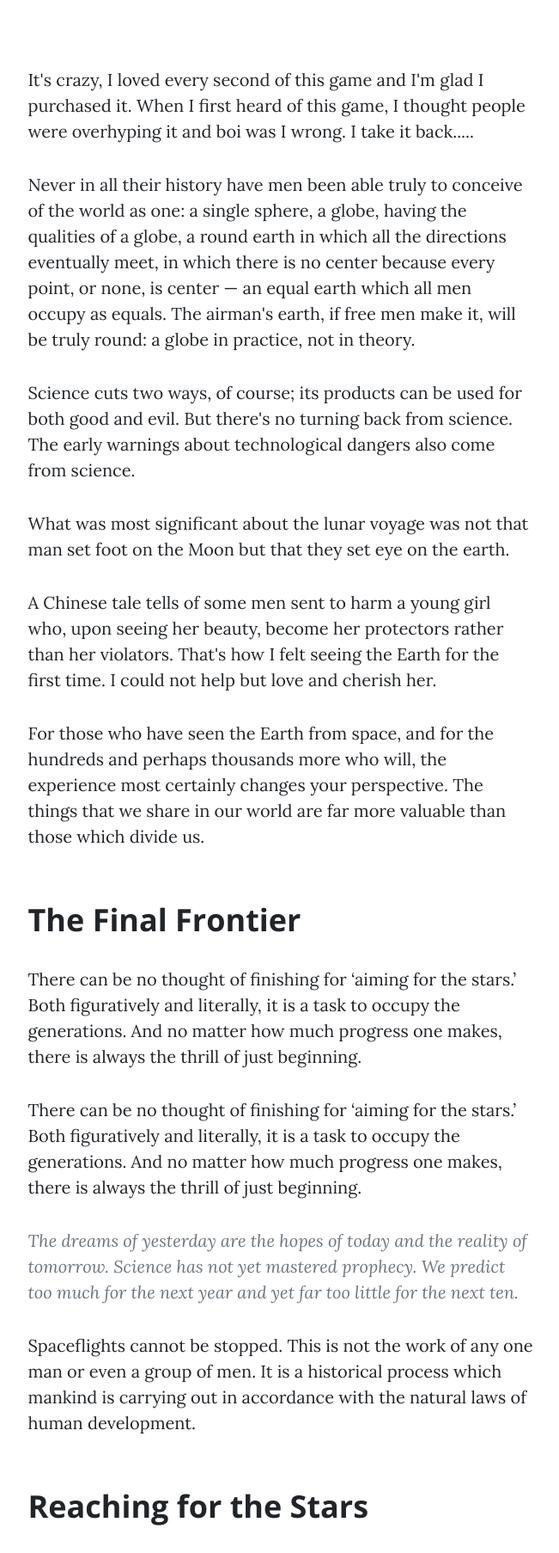
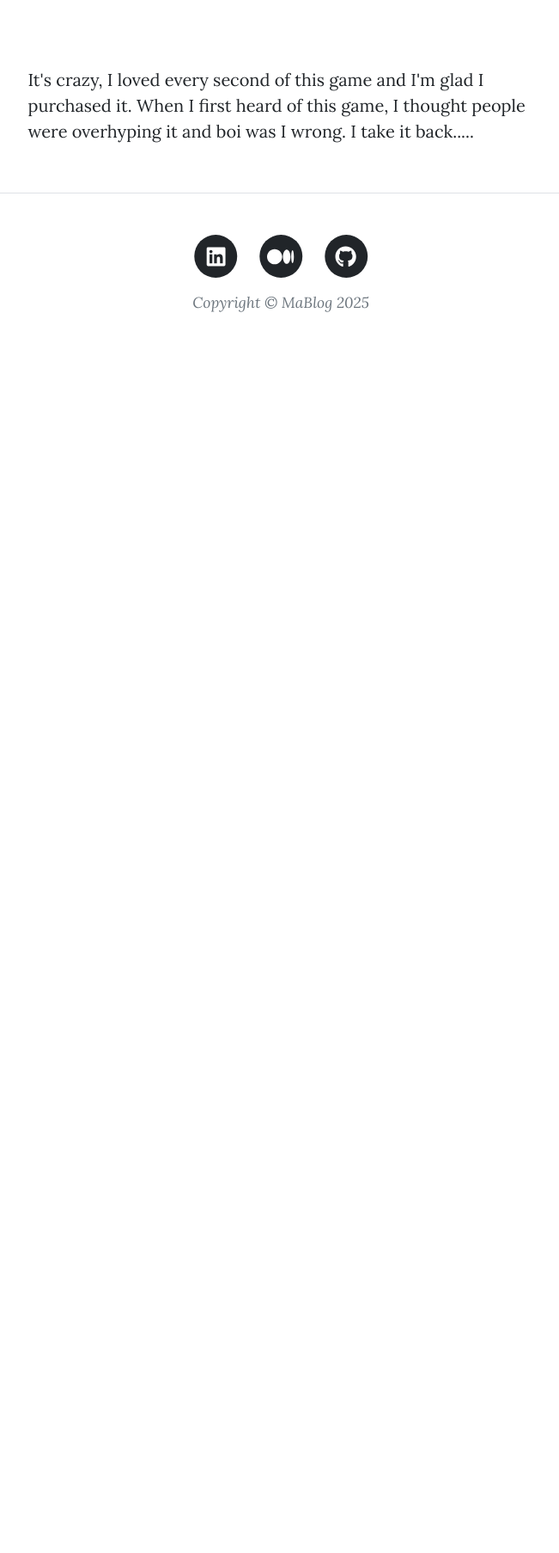
Before and after one commit to Infamous003/MaBlog, a Django app: page /posts/5/ in a window 1280 px wide. Shown: the part 860-2666 px from the top of the page at 86% size, without its empty margins (313-964 px from the left). After the commit the page ends 1223 px from the top, so only its background shows below. Run offline with Django 5.2, Linux system fonts and the light colour scheme; data comes from the database, SQL or seed files in the repository; some libraries are stand-ins or nearby versions.

Commit message:
Remove dummy text

```diff
--- a/blog/templates/blog/post.html
+++ b/blog/templates/blog/post.html
@@ -32,28 +32,6 @@ Contact
                         <a href="{% url 'post_delete' post.id %}"><i class="fa-solid fa-trash ms-3" id="js-delete"></i></a>
                     {% endif %}
                     <p>{{ post.content }}</p>
-                    <p>Never in all their history have men been able truly to conceive of the world as one: a single sphere, a globe, having the qualities of a globe, a round earth in which all the directions eventually meet, in which there is no center because every point, or none, is center — an equal earth which all men occupy as equals. The airman's earth, if free men make it, will be truly round: a globe in practice, not in theory.</p>
-                    <p>Science cuts two ways, of course; its products can be used for both good and evil. But there's no turning back from science. The early warnings about technological dangers also come from science.</p>
-                    <p>What was most significant about the lunar voyage was not that man set foot on the Moon but that they set eye on the earth.</p>
-                    <p>A Chinese tale tells of some men sent to harm a young girl who, upon seeing her beauty, become her protectors rather than her violators. That's how I felt seeing the Earth for the first time. I could not help but love and cherish her.</p>
-                    <p>For those who have seen the Earth from space, and for the hundreds and perhaps thousands more who will, the experience most certainly changes your perspective. The things that we share in our world are far more valuable than those which divide us.</p>
-                    <h2 class="section-heading">The Final Frontier</h2>
-                    <p>There can be no thought of finishing for ‘aiming for the stars.’ Both figuratively and literally, it is a task to occupy the generations. And no matter how much progress one makes, there is always the thrill of just beginning.</p>
-                    <p>There can be no thought of finishing for ‘aiming for the stars.’ Both figuratively and literally, it is a task to occupy the generations. And no matter how much progress one makes, there is always the thrill of just beginning.</p>
-                    <blockquote class="blockquote">The dreams of yesterday are the hopes of today and the reality of tomorrow. Science has not yet mastered prophecy. We predict too much for the next year and yet far too little for the next ten.</blockquote>
-                    <p>Spaceflights cannot be stopped. This is not the work of any one man or even a group of men. It is a historical process which mankind is carrying out in accordance with the natural laws of human development.</p>
-                    <h2 class="section-heading">Reaching for the Stars</h2>
-                    <p>As we got further and further away, it [the Earth] diminished in size. Finally it shrank to the size of a marble, the most beautiful you can imagine. That beautiful, warm, living object looked so fragile, so delicate, that if you touched it with a finger it would crumble and fall apart. Seeing this has to change a man.</p>
-                    <a href="#!"><img class="img-fluid" src="assets/img/post-sample-image.jpg" alt="..." /></a>
-                    <span class="caption text-muted">To go places and do things that have never been done before – that’s what living is all about.</span>
-                    <p>Space, the final frontier. These are the voyages of the Starship Enterprise. Its five-year mission: to explore strange new worlds, to seek out new life and new civilizations, to boldly go where no man has gone before.</p>
-                    <p>As I stand out here in the wonders of the unknown at Hadley, I sort of realize there’s a fundamental truth to our nature, Man must explore, and this is exploration at its greatest.</p>
-                    <p>
-                        Placeholder text by
-                        <a href="http://spaceipsum.com/">Space Ipsum</a>
-                        &middot; Images by
-                        <a href="https://www.flickr.com/photos/nasacommons/">NASA on The Commons</a>
-                    </p>
                 </div>
             </div>
         </div>
--- a/templates/base.html
+++ b/templates/base.html
@@ -94,7 +94,7 @@
                                 </a>
                             </li>
                         </ul>
-                        <div class="small text-center text-muted fst-italic">Copyright &copy; Your Website 2023</div>
+                        <div class="small text-center text-muted fst-italic">Copyright &copy; MaBlog 2025</div>
                     </div>
                 </div>
             </div>
--- a/users/templates/users/user_posts.html
+++ b/users/templates/users/user_posts.html
@@ -24,7 +24,7 @@
             <div class="d-flex ms-auto align-items-center justify-content-end">
                 <i class="fa-solid fa-filter"></i>
                 <form action="{% url 'post_list' %}" method="get">
-                    <select name="filter" class="form-select ms-2" style="width: 100px" onchange="this.form.submit()">
+                    <select name="filter" class="form-select ms-2" style="width: 120px" onchange="this.form.submit()">
                         <option value="" disabled selected>Sort by</option>
                         <option value="latest">Latest</option>
                         <option value="oldest">Oldest</option>
```
Also changed, not shown: templates/index.html (+0 -15 lines).
